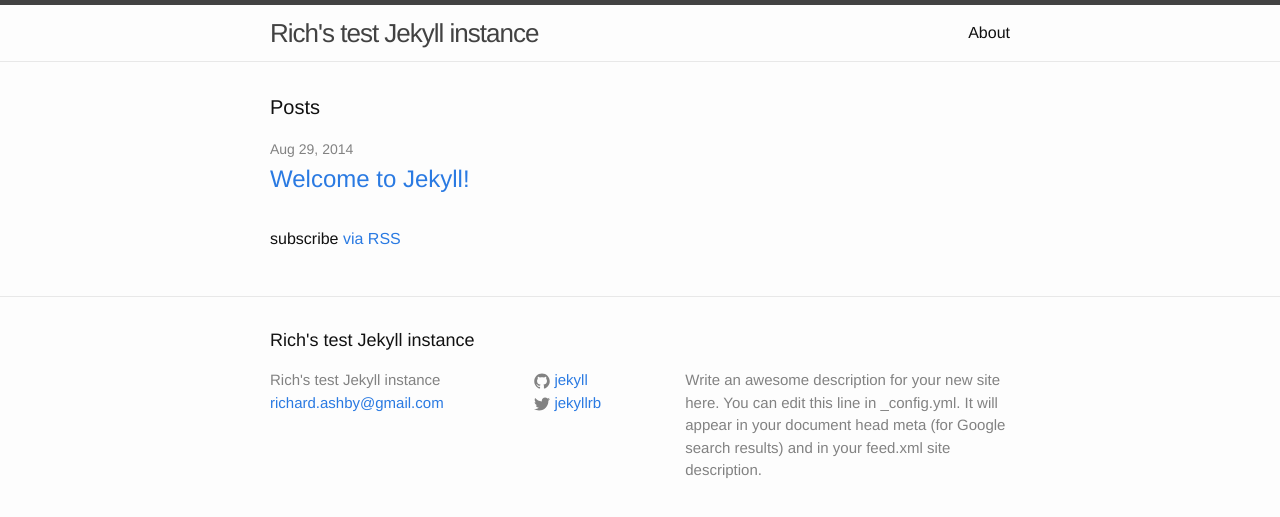
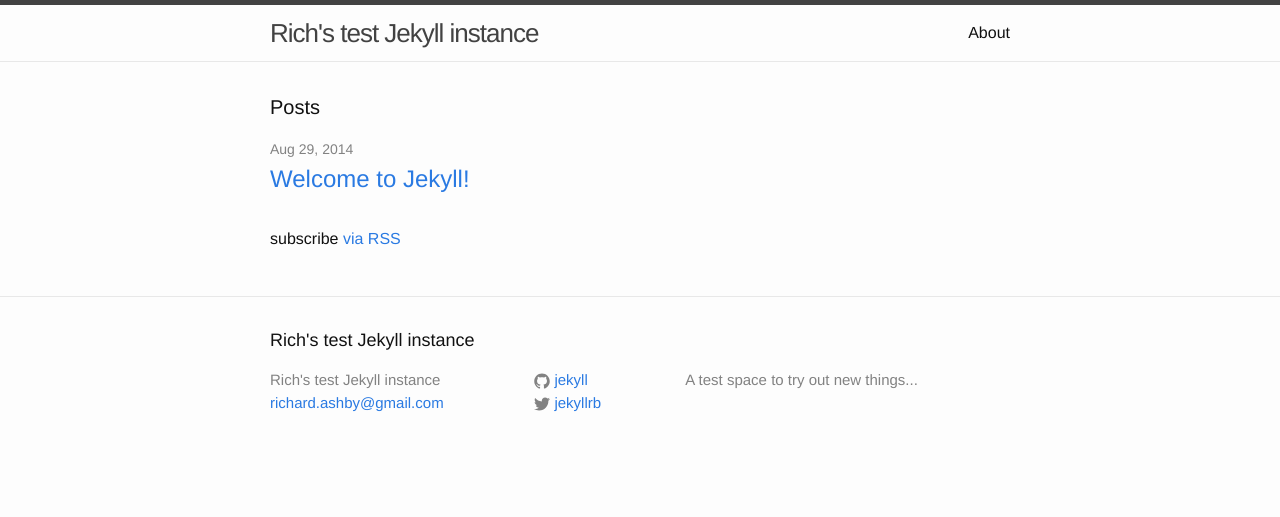
Before and after one commit to richashbyuk/thoughts, a Jekyll site: the page built from index.html, in a window 1280 px wide. Shown: the top 517 px of the page. Built offline with Jekyll 4.4.1, drawn with Linux system fonts in a browser that asks for light colours.

Commit message:
Update _config.yml

```diff
--- a/_config.yml
+++ b/_config.yml
@@ -2,9 +2,7 @@
 title: Rich's test Jekyll instance
 email: richard.ashby@gmail.com
 description: > # this means to ignore newlines until "baseurl:"
-  Write an awesome description for your new site here. You can edit this
-  line in _config.yml. It will appear in your document head meta (for
-  Google search results) and in your feed.xml site description.
+  A test space to try out new things...
 baseurl: "/thoughts" # the subpath of your site, e.g. /blog/
 url: "http://richashbyuk.github.io" # the base hostname & protocol for your site
 twitter_username: jekyllrb
```
